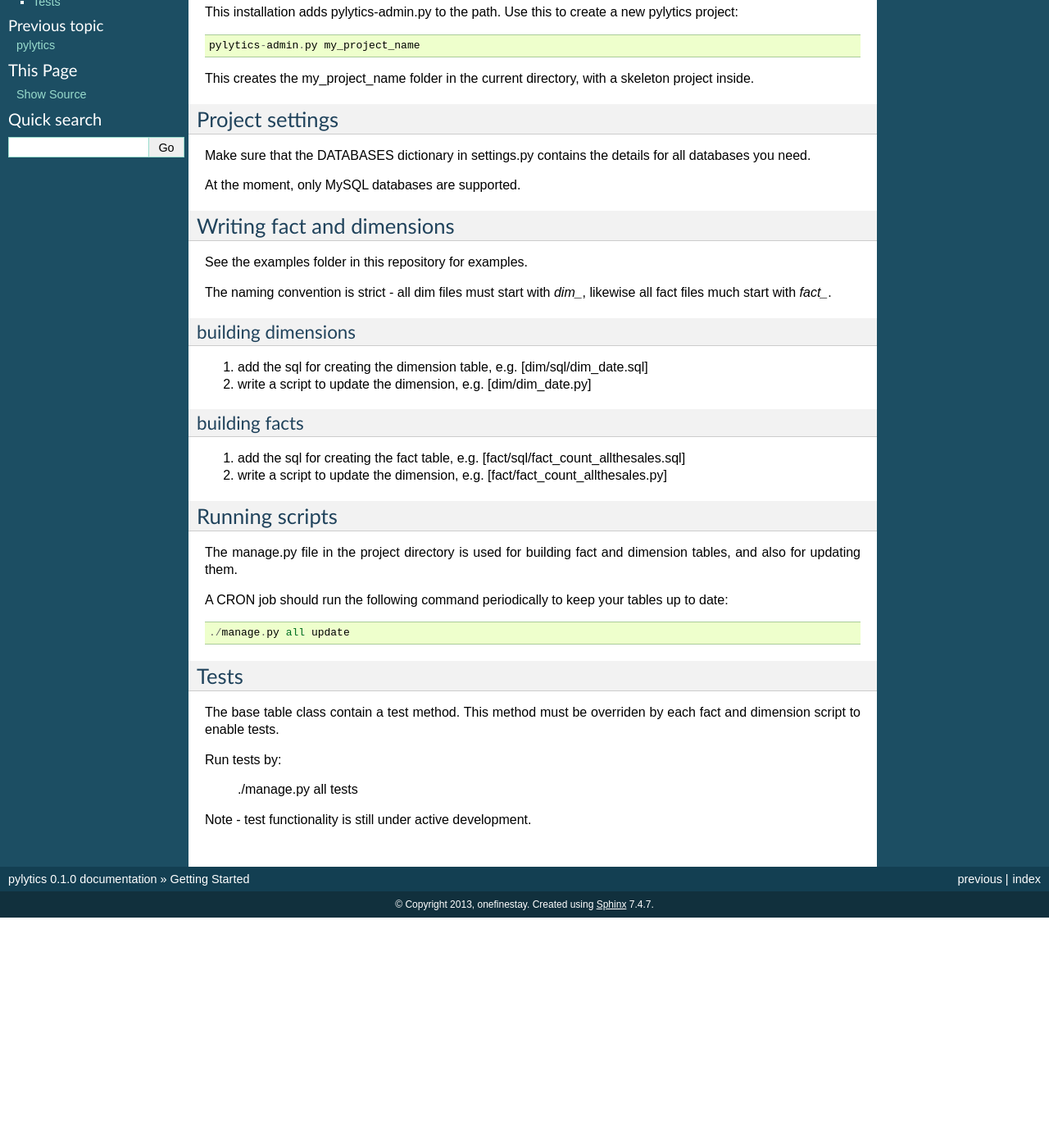
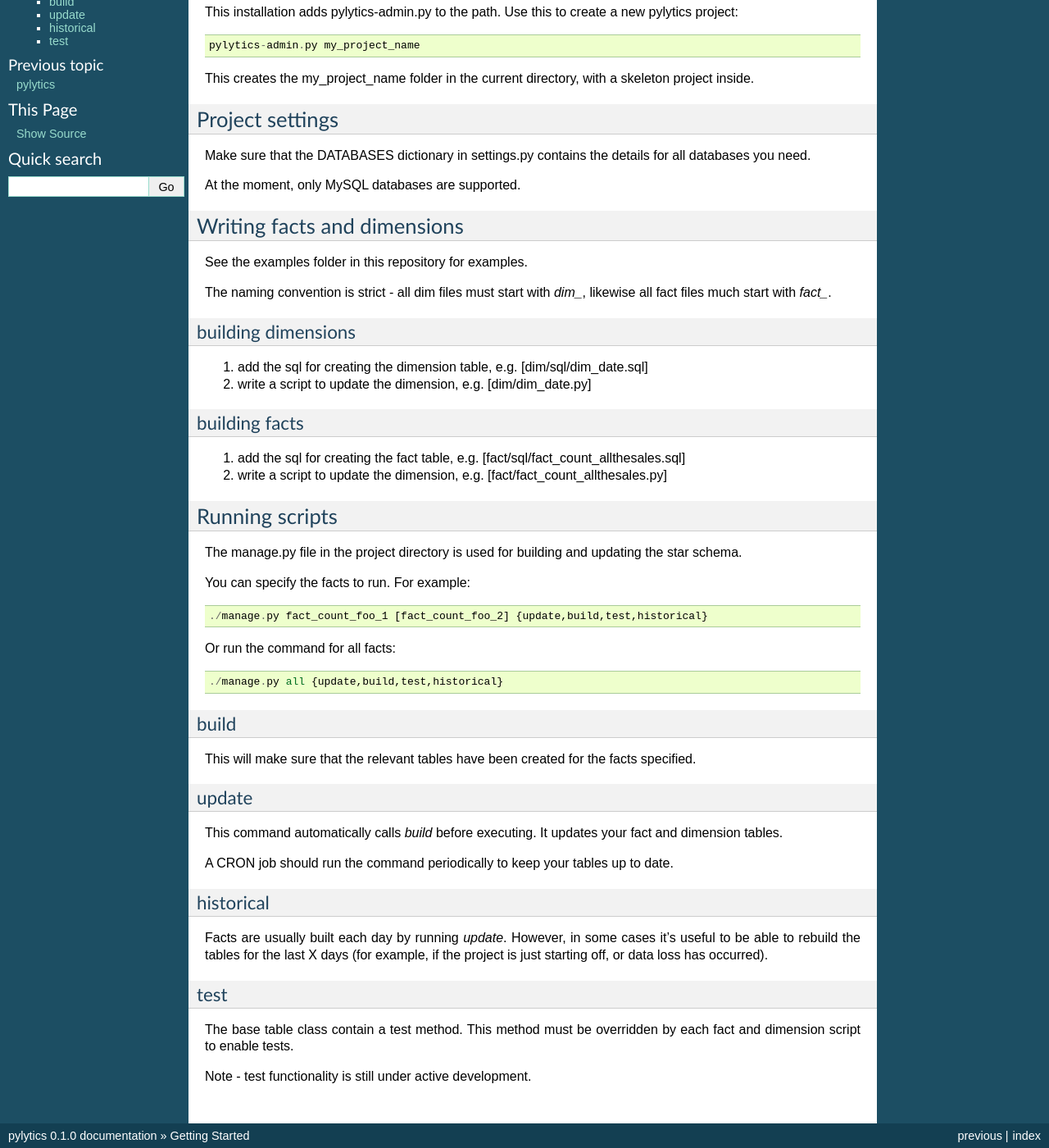
Before and after one commit to onefinestay/pylytics, a Sphinx documentation site: the page built from docs/getting-started/index.rst, in a window 1280 px wide and 1400 px high, scrolled down 224 px. Shown: the whole window at 82% size. Built offline with Sphinx 7.4.7, drawn with Linux system fonts in a browser that asks for light colours; before the commit the page ends 1343 px from its top, so only the background shows below that; some of the changed text lies outside the part shown.

Commit message:
added basics docs for historical command

```diff
--- a/docs/getting-started/index.rst
+++ b/docs/getting-started/index.rst
@@ -23,8 +23,8 @@ At the moment, only MySQL databases are supported.
 
 
 
-Writing fact and dimensions
-***************************
+Writing facts and dimensions
+****************************
 See the examples folder in this repository for examples.
 
 The naming convention is strict - all dim files must start with `dim_`, likewise all fact files much start with `fact_`.
@@ -47,20 +47,36 @@ building facts
 
 Running scripts
 ***************
-The manage.py file in the project directory is used for building fact and dimension tables, and also for updating them.
+The manage.py file in the project directory is used for building and updating the star schema.
 
-A CRON job should run the following command periodically to keep your tables up to date::
+You can specify the facts to run. For example::
 
-    ./manage.py all update
+    ./manage.py fact_count_foo_1 [fact_count_foo_2] {update,build,test,historical}
+
+Or run the command for all facts::
+
+    ./manage.py all {update,build,test,historical}
 
 
+build
+-----
+This will make sure that the relevant tables have been created for the facts specified.
 
-Tests
-*****
-The base table class contain a test method. This method must be overriden by each fact and dimension script to enable tests.
 
-Run tests by:
+update
+------
+This command automatically calls `build` before executing. It updates your fact and dimension tables.
 
-    ./manage.py all tests
+A CRON job should run the command periodically to keep your tables up to date.
+
+
+historical
+----------
+Facts are usually built each day by running `update`. However, in some cases it's useful to be able to rebuild the tables for the last X days (for example, if the project is just starting off, or data loss has occurred).
+
+
+test
+----
+The base table class contain a test method. This method must be overridden by each fact and dimension script to enable tests.
 
 Note - test functionality is still under active development.
```
